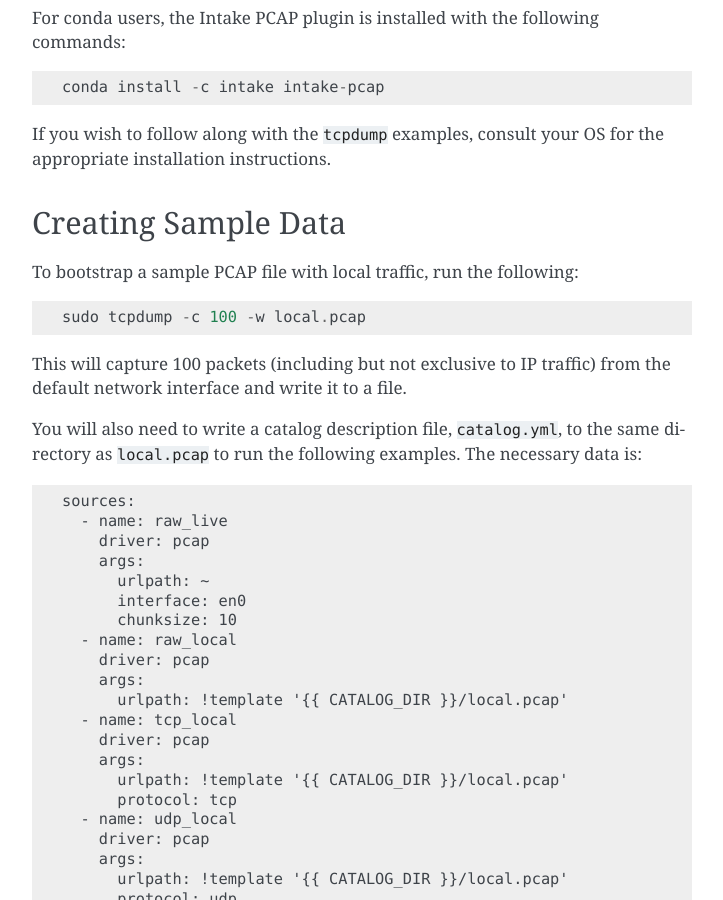
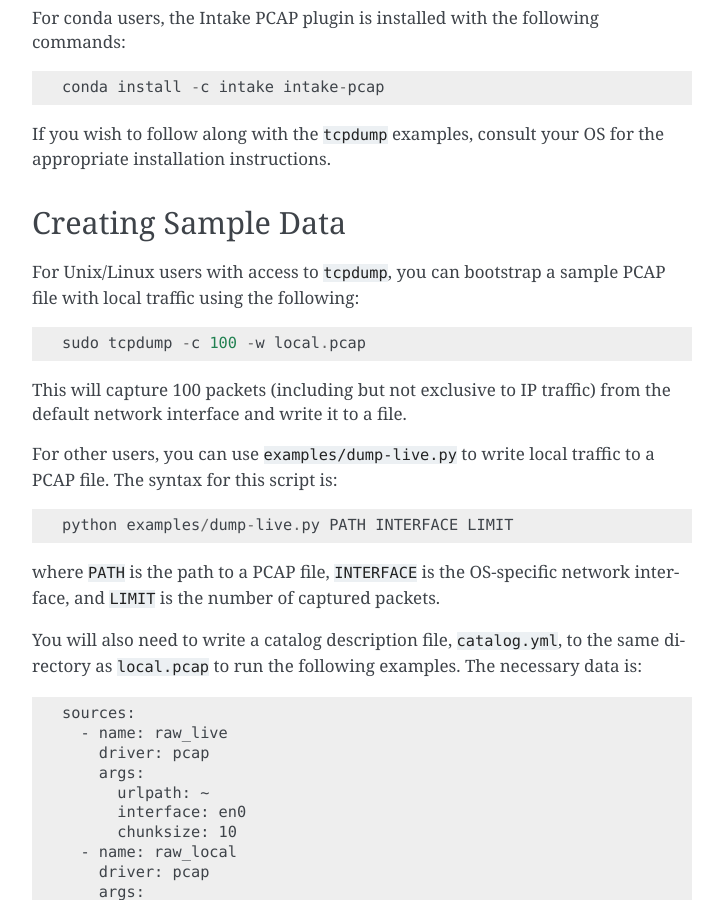
Before and after one commit to intake/intake-pcap, a Sphinx documentation site: the page built from docs/source/quickstart.rst, in a window 1280 px wide and 900 px high, scrolled down 285 px. Shown: the whole window, without its empty margins (388-1111 px from the left). Built offline with Sphinx 7.4.7, drawn with Linux system fonts in a browser that asks for light colours.

Commit message:
Add non-tcpdump docs for sample data

```diff
--- a/docs/source/quickstart.rst
+++ b/docs/source/quickstart.rst
@@ -22,12 +22,21 @@ the appropriate installation instructions.
 Creating Sample Data
 --------------------
 
-To bootstrap a sample PCAP file with local traffic, run the following::
+For Unix/Linux users with access to ``tcpdump``, you can bootstrap a sample PCAP
+file with local traffic using the following::
 
   sudo tcpdump -c 100 -w local.pcap
 
 This will capture 100 packets (including but not exclusive to IP traffic) from
 the default network interface and write it to a file.
+
+For other users, you can use ``examples/dump-live.py`` to write local traffic to
+a PCAP file. The syntax for this script is::
+
+  python examples/dump-live.py PATH INTERFACE LIMIT
+
+where ``PATH`` is the path to a PCAP file, ``INTERFACE`` is the OS-specific
+network interface, and ``LIMIT`` is the number of captured packets.
 
 You will also need to write a catalog description file, ``catalog.yml``, to the
 same directory as ``local.pcap`` to run the following examples. The necessary
```
